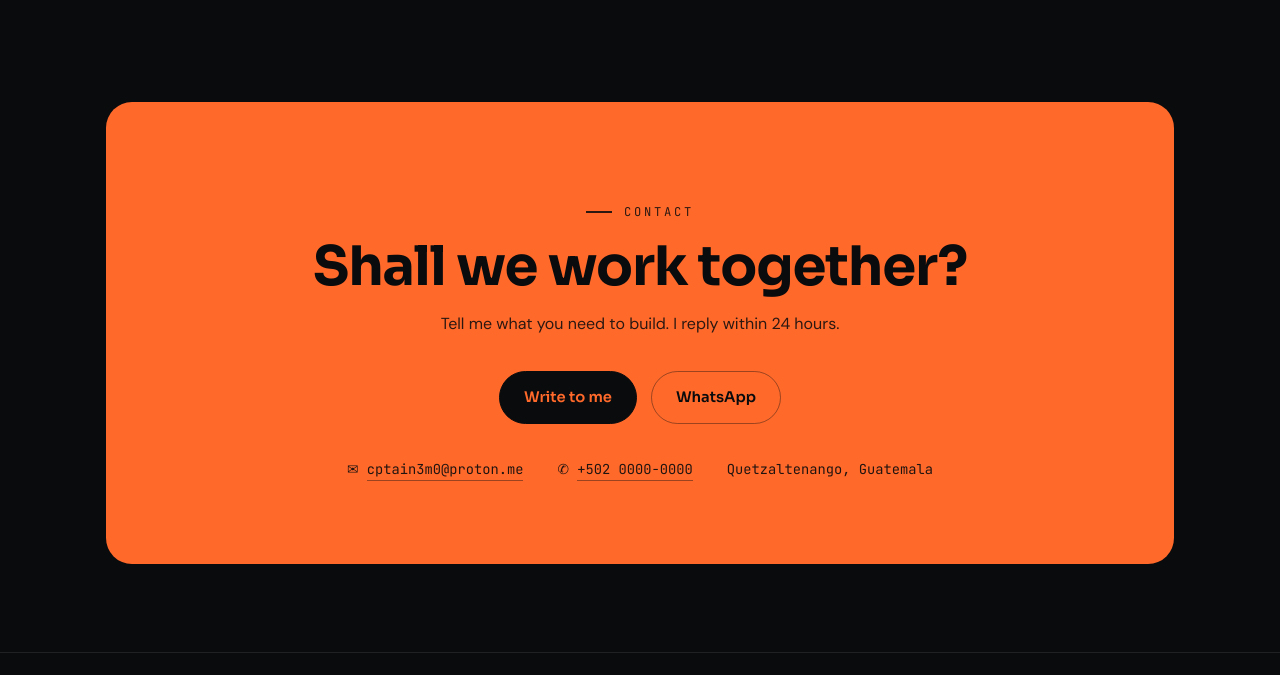
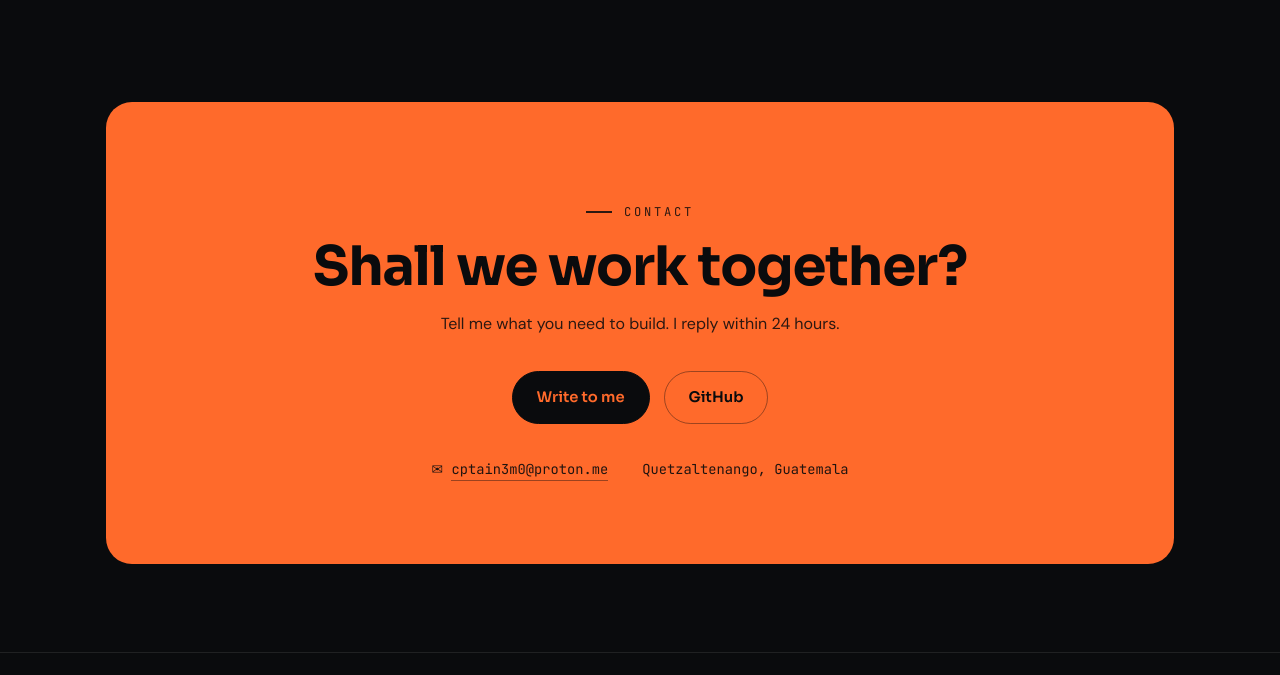
Before and after one commit to cptainn3m0/luis-felipe, a plain HTML site: page en/index.html in a window 1280 px wide. Shown: the part 4004-4679 px from the top of the page. Drawn offline with Linux system fonts and the light colour scheme.

Commit message:
chore: quitar el teléfono del contacto
El número está ligado a otras cuentas y en un repo público queda expuesto
al rastreo automático. Contacto por correo; el botón de WhatsApp pasa a
enlazar el perfil de GitHub.

```diff
--- a/en/index.html
+++ b/en/index.html
@@ -219,11 +219,10 @@
         <p>Tell me what you need to build. I reply within 24 hours.</p>
         <div class="hero-ctas">
           <a class="btn btn-dark" href="mailto:cptain3m0@proton.me?subject=Contact%20from%20portfolio">Write to me</a>
-          <a class="btn" href="https://wa.me/00000000000" target="_blank" rel="noopener">WhatsApp</a>
+          <a class="btn" href="https://github.com/cptainn3m0" target="_blank" rel="noopener">GitHub</a>
         </div>
         <div class="contact-lines">
           <span>✉ <a href="mailto:cptain3m0@proton.me">cptain3m0@proton.me</a></span>
-          <span>✆ <a href="tel:+00000000000">+502 0000-0000</a></span>
           <span>Quetzaltenango, Guatemala</span>
         </div>
       </div>
```
Also changed, not shown: index.html (+1 -2 lines).
